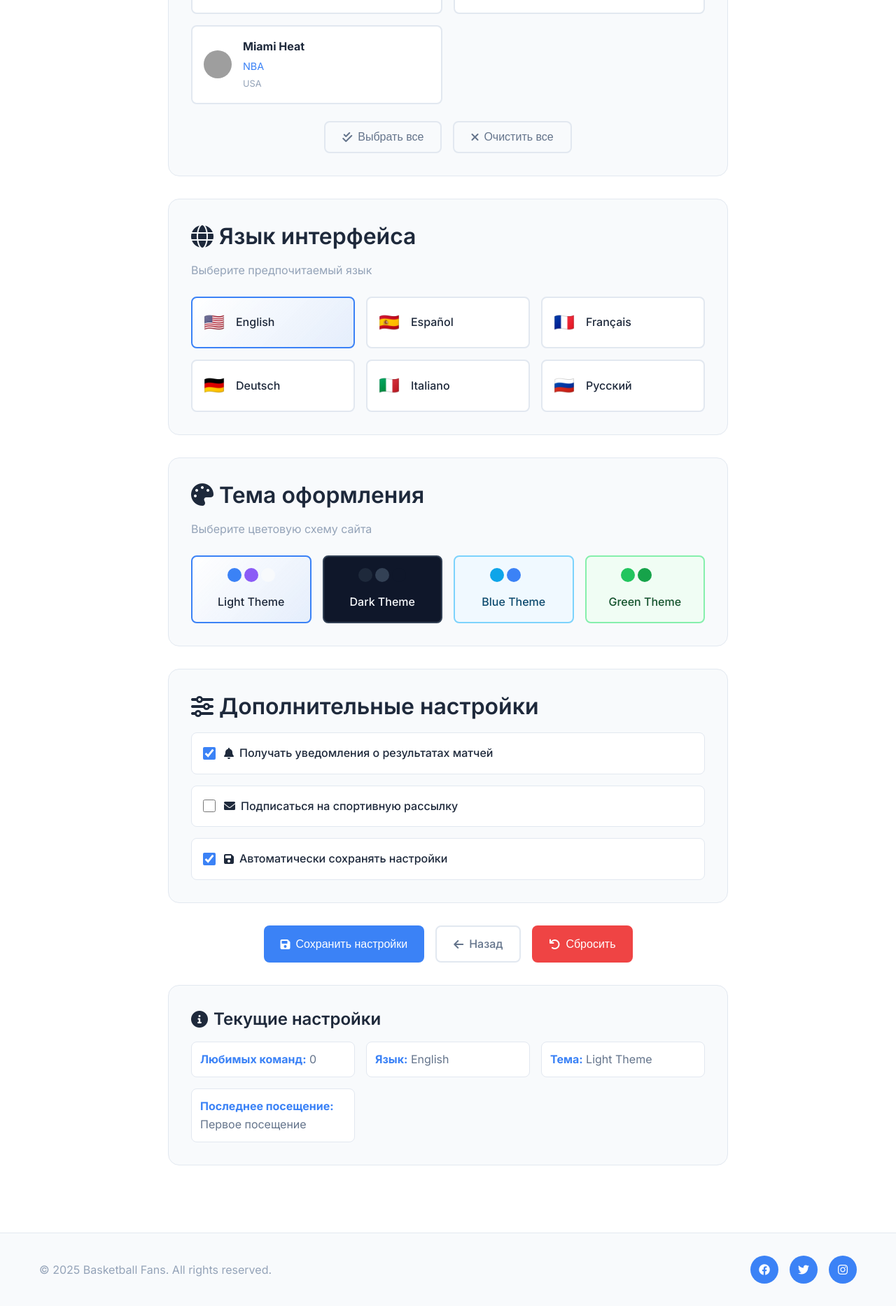
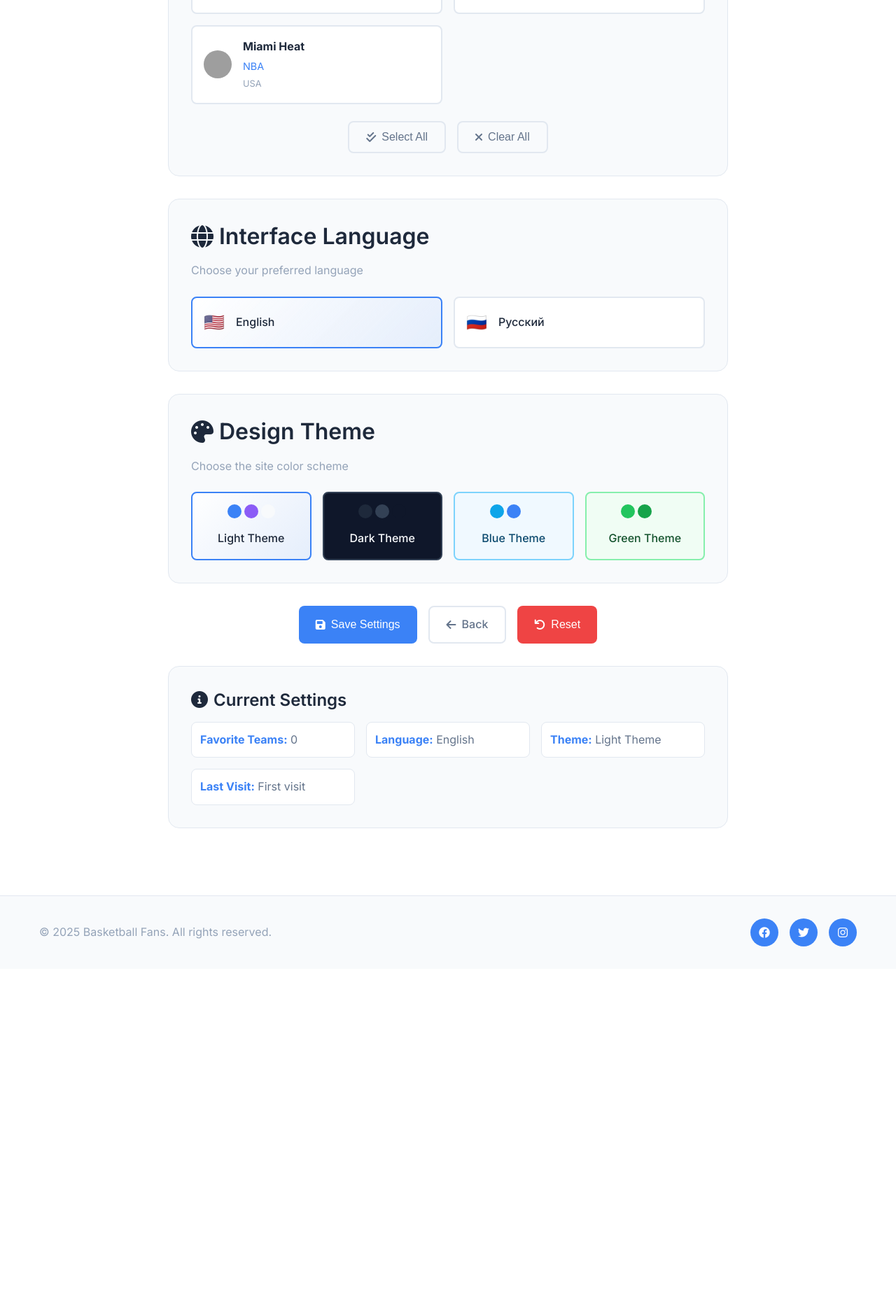
Before and after one commit to oolla25423/I-follow-the-NBA, a Django app: page /preferences/ in a window 1280 px wide. Shown: the part 611-2478 px from the top of the page at 70% size. After the commit the page ends 1964 px from the top, so only its background shows below. Run offline with Django 5.2, Linux system fonts and the light colour scheme; grey boxes are pictures that could not be loaded.

Commit message:
Remove additional settings section, simplify language options to only Russian and English, update interface to English

```diff
--- a/myapp/models.py
+++ b/myapp/models.py
@@ -52,10 +52,6 @@ TEAMS_DATA = [
 # Language options for user preferences
 LANGUAGE_CHOICES = [
     ('en', 'English'),
-    ('es', 'Español'),
-    ('fr', 'Français'),
-    ('de', 'Deutsch'),
-    ('it', 'Italiano'),
     ('ru', 'Русский'),
 ]
 
--- a/static/js/main.js
+++ b/static/js/main.js
@@ -173,8 +173,8 @@ const FormHandler = {
         if (confirm('Вы уверены, что хотите сбросить все настройки?')) {
             this.clearAllTeams();
 
-            const russianLang = document.getElementById('lang-ru');
-            if (russianLang) russianLang.checked = true;
+            const englishLang = document.getElementById('lang-en');
+            if (englishLang) englishLang.checked = true;
 
             const lightTheme = document.getElementById('theme-light');
             if (lightTheme) {
--- a/templates/base.html
+++ b/templates/base.html
@@ -56,10 +56,6 @@
                     <span class="language-indicator">
                         <i class="fas fa-globe"></i>
                         {% if request.COOKIES.language == 'en' %}English
-                        {% elif request.COOKIES.language == 'es' %}Español
-                        {% elif request.COOKIES.language == 'fr' %}Français
-                        {% elif request.COOKIES.language == 'de' %}Deutsch
-                        {% elif request.COOKIES.language == 'it' %}Italiano
                         {% elif request.COOKIES.language == 'ru' %}Русский
                         {% else %}English{% endif %}
                     </span>
--- a/templates/preferences.html
+++ b/templates/preferences.html
@@ -45,18 +45,18 @@
 
             <div class="selection-controls">
                 <button type="button" class="btn btn-outline" onclick="selectAllTeams()">
-                    <i class="fas fa-check-double"></i> Выбрать все
+                    <i class="fas fa-check-double"></i> Select All
                 </button>
                 <button type="button" class="btn btn-outline" onclick="clearAllTeams()">
-                    <i class="fas fa-times"></i> Очистить все
+                    <i class="fas fa-times"></i> Clear All
                 </button>
             </div>
         </div>
 
         <!-- Секция настройки языка -->
         <div class="form-section">
-            <h2><i class="fas fa-globe"></i> Язык интерфейса</h2>
-            <p class="section-description">Выберите предпочитаемый язык</p>
+            <h2><i class="fas fa-globe"></i> Interface Language</h2>
+            <p class="section-description">Choose your preferred language</p>
 
             <div class="language-selection">
                 {% for lang_code, lang_name in language_choices %}
@@ -69,9 +69,7 @@
                     <label for="lang-{{ lang_code }}" class="radio-label">
                         <div class="language-option">
                             <span class="language-flag">
-                                {% if lang_code == 'en' %}🇺🇸{% elif lang_code == 'es' %}🇪🇸
-                                {% elif lang_code == 'fr' %}🇫🇷{% elif lang_code == 'de' %}🇩🇪
-                                {% elif lang_code == 'it' %}🇮🇹{% elif lang_code == 'ru' %}🇷🇺{% endif %}
+                                {% if lang_code == 'en' %}🇺🇸{% elif lang_code == 'ru' %}🇷🇺{% endif %}
                             </span>
                             <span class="language-name">{{ lang_name }}</span>
                         </div>
@@ -83,8 +81,8 @@
 
         <!-- Секция выбора темы -->
         <div class="form-section">
-            <h2><i class="fas fa-palette"></i> Тема оформления</h2>
-            <p class="section-description">Выберите цветовую схему сайта</p>
+            <h2><i class="fas fa-palette"></i> Design Theme</h2>
+            <p class="section-description">Choose the site color scheme</p>
 
             <div class="theme-selection">
                 {% for theme_code, theme_name in theme_choices %}
@@ -109,71 +107,40 @@
             </div>
         </div>
 
-        <!-- Дополнительные настройки -->
-        <div class="form-section">
-            <h2><i class="fas fa-sliders-h"></i> Дополнительные настройки</h2>
-
-            <div class="additional-settings">
-                <div class="setting-item">
-                    <input type="checkbox" id="notifications" name="notifications" checked>
-                    <label for="notifications">
-                        <i class="fas fa-bell"></i>
-                        Получать уведомления о результатах матчей
-                    </label>
-                </div>
-
-                <div class="setting-item">
-                    <input type="checkbox" id="newsletter" name="newsletter">
-                    <label for="newsletter">
-                        <i class="fas fa-envelope"></i>
-                        Подписаться на спортивную рассылку
-                    </label>
-                </div>
-
-                <div class="setting-item">
-                    <input type="checkbox" id="auto-save" name="auto-save" checked>
-                    <label for="auto-save">
-                        <i class="fas fa-save"></i>
-                        Автоматически сохранять настройки
-                    </label>
-                </div>
-            </div>
-        </div>
-
-        <!-- Кнопки действий -->
+        <!-- Action buttons -->
         <div class="form-actions">
             <button type="submit" class="btn btn-primary">
-                <i class="fas fa-save"></i> Сохранить настройки
+                <i class="fas fa-save"></i> Save Settings
             </button>
             <a href="{% url 'home' %}" class="btn btn-outline">
-                <i class="fas fa-arrow-left"></i> Назад
+                <i class="fas fa-arrow-left"></i> Back
             </a>
             <button type="button" class="btn btn-danger" onclick="resetSettings()">
-                <i class="fas fa-undo"></i> Сбросить
+                <i class="fas fa-undo"></i> Reset
             </button>
         </div>
     </form>
 
-    <!-- Информация о текущих настройках -->
+    <!-- Current settings information -->
     <div class="current-settings">
-        <h3><i class="fas fa-info-circle"></i> Текущие настройки</h3>
+        <h3><i class="fas fa-info-circle"></i> Current Settings</h3>
         <div class="settings-info">
-            <p><strong>Любимых команд:</strong> {{ favorite_team_ids|length }}</p>
-            <p><strong>Язык:</strong>
+            <p><strong>Favorite Teams:</strong> {{ favorite_team_ids|length }}</p>
+            <p><strong>Language:</strong>
                 {% for lang_code, lang_name in language_choices %}
                     {% if lang_code == current_language %}{{ lang_name }}{% endif %}
                 {% endfor %}
             </p>
-            <p><strong>Тема:</strong>
+            <p><strong>Theme:</strong>
                 {% for theme_code, theme_name in theme_choices %}
                     {% if theme_code == current_theme %}{{ theme_name }}{% endif %}
                 {% endfor %}
             </p>
-            <p><strong>Последнее посещение:</strong>
+            <p><strong>Last Visit:</strong>
                 {% if request.COOKIES.last_visited %}
                     {{ request.COOKIES.last_visited }}
                 {% else %}
-                    Первое посещение
+                    First visit
                 {% endif %}
             </p>
         </div>
@@ -198,20 +165,16 @@ function clearAllTeams() {
 }
 
 function resetSettings() {
-    if (confirm('Вы уверены, что хотите сбросить все настройки?')) {
-        // Очищаем все чекбоксы любимых команд
+    if (confirm('Are you sure you want to reset all settings?')) {
+        // Clear all team checkboxes
         clearAllTeams();
 
-        // Сбрасываем язык на русский
-        document.getElementById('lang-ru').checked = true;
+        // Reset language to English
+        document.getElementById('lang-en').checked = true;
 
-        // Сбрасываем тему на светлую
+        // Reset theme to light
         document.getElementById('theme-light').checked = true;
-
-        // Сбрасываем дополнительные настройки
-        document.getElementById('notifications').checked = true;
-        document.getElementById('newsletter').checked = false;
-        document.getElementById('auto-save').checked = true;
+        ThemeManager.setTheme('light');
     }
 }
 
```
